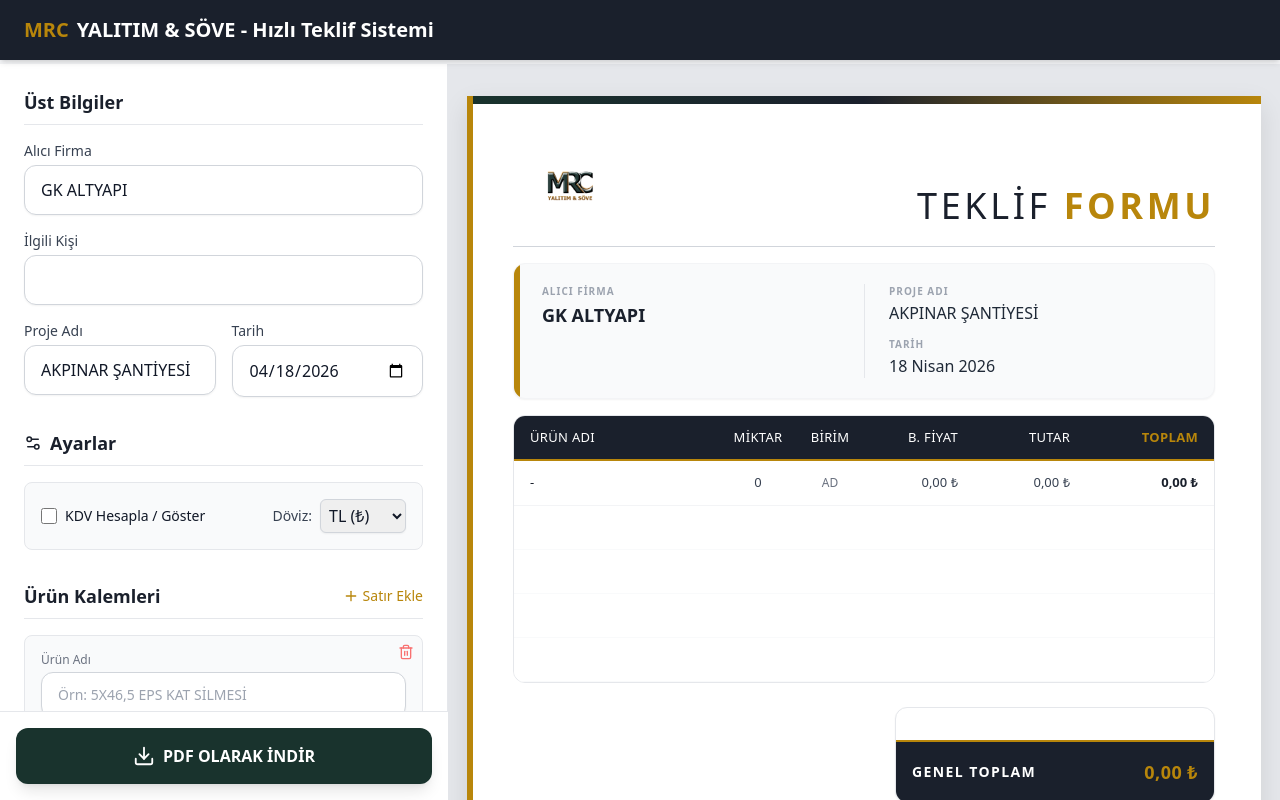
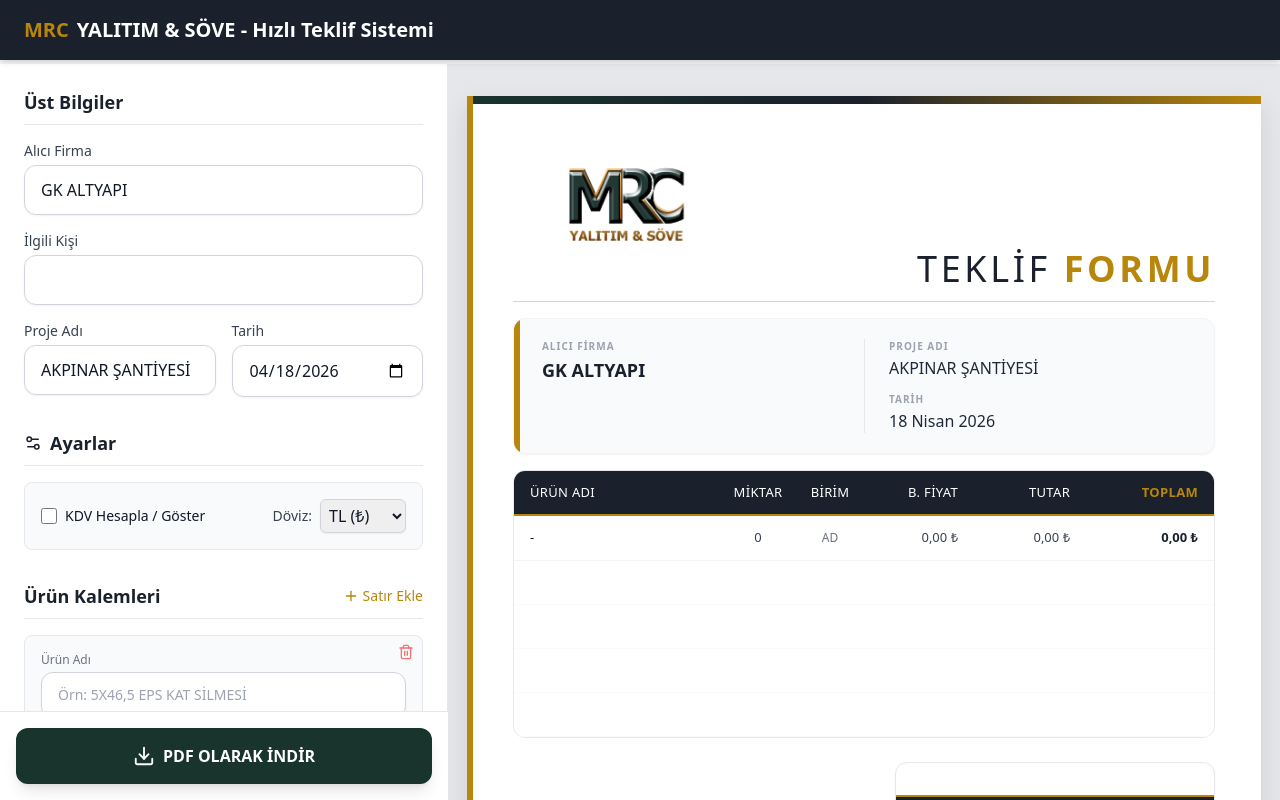
Before and after one commit to talhaff/Teklif_modul, a React (Vite) app: page / in a window 1280 px wide. Built offline with nearby package versions, Linux system fonts and the light colour scheme.

Commit message:
feat: add DocumentHeader component to display proposal details and client information

```diff
--- a/src/components/Preview/DocumentHeader.jsx
+++ b/src/components/Preview/DocumentHeader.jsx
@@ -14,13 +14,13 @@ function DocumentHeader({ headerInfo }) {
   };
 
   return (
-    <div className="mb-4 px-2">
+    <div className="mb-4 px-2 pt-24">
       {/* Top Section with Logo and Title */}
-      <div className="flex justify-between items-end pb-4 mb-4 border-b border-gray-300">
-        <div>
-           <img src="/logo.png" alt="MRC YALITIM Logo" className="h-[5.5rem] mix-blend-multiply object-contain" />
+      <div className="flex justify-between items-end pb-2 mb-4 border-b border-gray-300 relative h-16">
+        <div className="absolute -left-8 -bottom-4">
+           <img src="/logo.png" alt="MRC YALITIM Logo" className="h-[14rem] mix-blend-multiply object-contain" />
         </div>
-        <div className="text-right">
+        <div className="text-right w-full">
           <h2 className="text-4xl font-light tracking-widest text-brand-dark mb-1">TEKLİF <span className="font-bold text-brand-gold">FORMU</span></h2>
         </div>
       </div>
```
